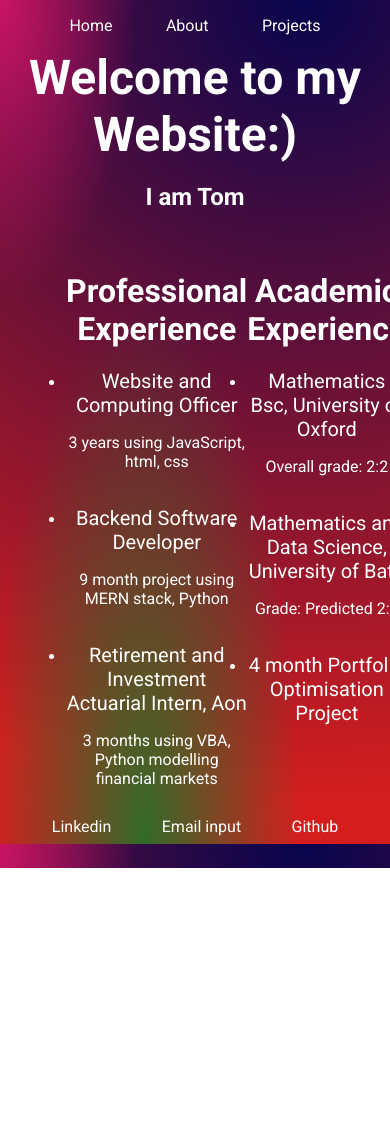
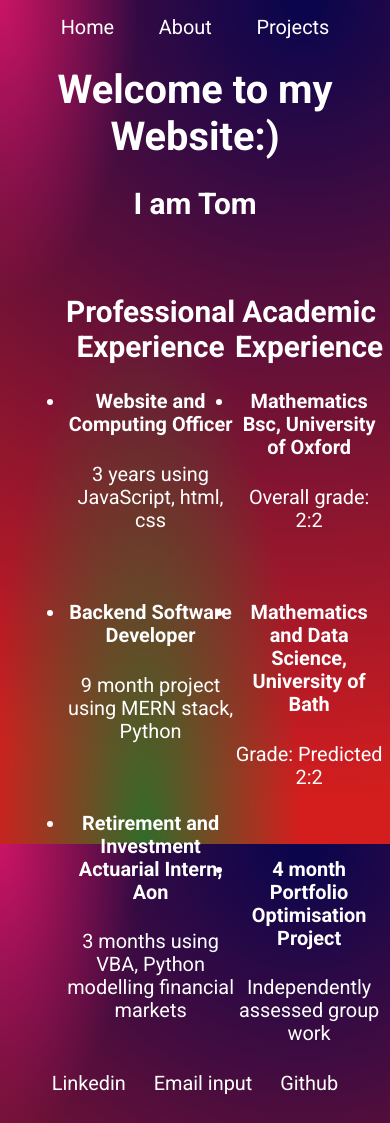
Before and after one commit to not-just-tom/linkedin_webapp, a React (Vite) app in the folder frontend/: page /About in a window 390 px wide. Before the commit the page ends 868 px from the top, so only its background shows below. Built offline with nearby package versions, Linux system fonts and the light colour scheme.

Commit message:
mobile-friendlier-check

```diff
--- a/frontend/src/App.css
+++ b/frontend/src/App.css
@@ -108,6 +108,7 @@ html {
     font-family:'Roboto';
     background-attachment: fixed;
     text-align: center;
+    font-size: calc(1em + 1vw);
 
 }
 
--- a/frontend/src/Pages/About.jsx
+++ b/frontend/src/Pages/About.jsx
@@ -3,25 +3,25 @@ import "./About.css"
 export function About() {
     return(
         <>
-            <header>Welcome to my Website:)</header>
+            <h1>Welcome to my Website:)</h1>
             <h2>I am Tom</h2>
             <br/>
             <content>
                 <div>
-                <h1>Professional Experience</h1>
+                <h2>Professional Experience</h2>
                 <ul>
                     <li>
-                    <job>Website and Computing Officer</job>
+                    <h4>Website and Computing Officer</h4>
                     <p>3 years using JavaScript, html, css</p>
                     </li>
                     <br/>
                     <li>
-                    <job>Backend Software Developer</job>
+                    <h4>Backend Software Developer</h4>
                     <p>9 month project using MERN stack, Python </p>
                     </li>
                     <br/>
                     <li>
-                    <job>Retirement and Investment Actuarial Intern, Aon</job>
+                    <h4>Retirement and Investment Actuarial Intern, Aon</h4>
                     <p>3 months using VBA, Python modelling financial markets</p>
                     </li>
 
@@ -29,21 +29,21 @@ export function About() {
                 </ul>
                 </div>
                 <div>
-                <h1>Academic Experience</h1>
+                <h2>Academic Experience</h2>
                 <ul>
                     <li>
-                    <job>Mathematics Bsc, University of Oxford</job>
+                    <h4>Mathematics Bsc, University of Oxford</h4>
                     <p>Overall grade: 2:2</p>
                     </li>
                     <br/>
                     <li>
-                    <job>Mathematics and Data Science, University of Bath</job>
+                    <h4>Mathematics and Data Science, University of Bath</h4>
                     <p>Grade: Predicted 2:2</p>
                     </li>
                     <br/>
                     <li>
-                    <job>4 month Portfolio Optimisation Project</job>
-                    <p></p>
+                    <h4>4 month Portfolio Optimisation Project</h4>
+                    <p>Independently assessed group work</p>
                     </li>
                 </ul>
                 </div>
```
